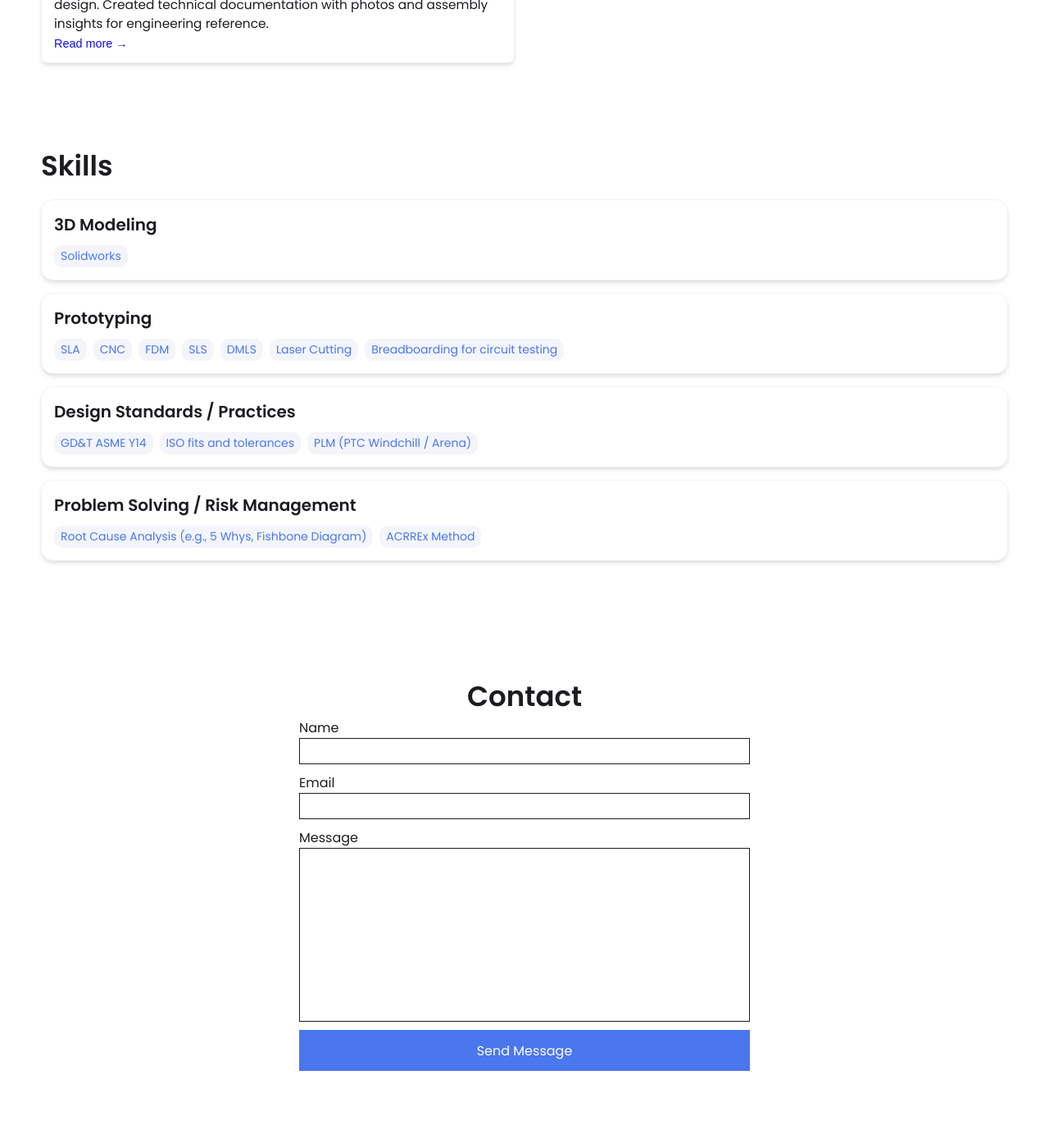
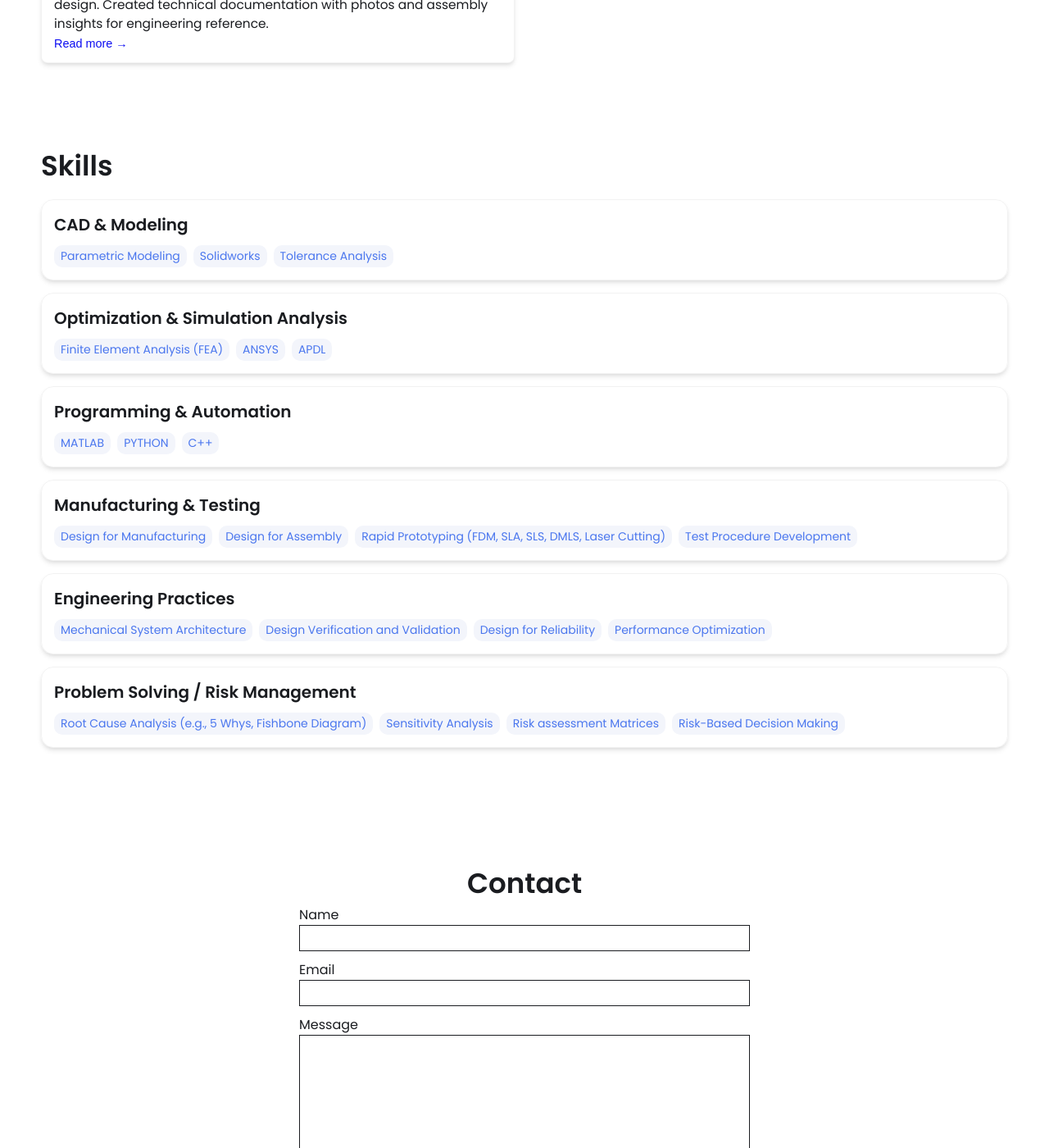
Before and after one commit to mjvanderwoude28/mjvanderwoude28.github.io, a Jekyll site: the page built from index.html, in a window 1280 px wide and 1400 px high, scrolled down 1906 px. Shown: the whole window at 82% size. Built offline with Jekyll 4.4.1, drawn with Linux system fonts in a browser that asks for light colours.

Commit message:
Update _config.yml

```diff
--- a/_config.yml
+++ b/_config.yml
@@ -34,7 +34,7 @@ resume-url: ./assets/resume/CV-Mitchell_vanderWoude.pdf
 
 external-links:    # input only your own url slug. The icons with missing entries will not appear.
   linkedin: mitchell-van-der-woude-b05661135/   # https://www.linkedin.com/in/mitchell-van-der-woude-b05661135/
-  github: mjvanderwoude28.github.io    # https://github.com/mjvanderwoude28.github.io
+  github: mjvanderwoude28    # https://github.com/mjvanderwoude28.github.io
   #stackoverflow:      # https://stackoverflow.com/users/{your url slug}
   medium:            # https://medium.com/@{your url slug}
   x-twitter:   # https://x.com/{your url slug}
@@ -47,31 +47,43 @@ external-links:    # input only your own url slug. The icons with missing entrie
 
 # Skills Section - Add the list of your Skills by categories/tools. The indentation for each level needs to be precise.
 skills:
-  - category: 3D Modeling
+  - category: CAD & Modeling
     tools:
+    - Parametric Modeling
     - Solidworks
-  - category: Prototyping
+    - Tolerance Analysis
+  - category: Optimization & Simulation Analysis
     tools:
-    - SLA
-    - CNC
-    - FDM
-    - SLS
-    - DMLS
-    - Laser Cutting
-    - Breadboarding for circuit testing
-  - category: Design Standards / Practices
+    - Finite Element Analysis (FEA)
+    - ANSYS
+    - APDL
+  - category: Programming & Automation
     tools:
-    - GD&T ASME Y14
-    - ISO fits and tolerances
-    - PLM (PTC Windchill / Arena)
+    - MATLAB
+    - PYTHON
+    - C++
+  - category: Manufacturing & Testing
+    tools:
+    - Design for Manufacturing
+    - Design for Assembly
+    - Rapid Prototyping (FDM, SLA, SLS, DMLS, Laser Cutting)
+    - Test Procedure Development
+  - category: Engineering Practices
+    tools:
+    - Mechanical System Architecture
+    - Design Verification and Validation
+    - Design for Reliability
+    - Performance Optimization
   - category: Problem Solving / Risk Management
     tools:
     - Root Cause Analysis (e.g., 5 Whys, Fishbone Diagram)
-    - ACRREx Method
+    - Sensitivity Analysis
+    - Risk assessment Matrices
+    - Risk-Based Decision Making
 
 
 # Contact Form Setup. Setup an account and copy over the key. When someone fills out the form, it will be received in your email.
-formspree-key:   https://formspree.io/f/{8-digit key}
+# formspree-key:   https://formspree.io/f/{8-digit key}
 
 
 
```
